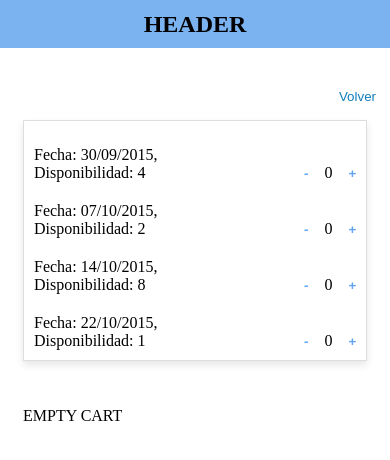
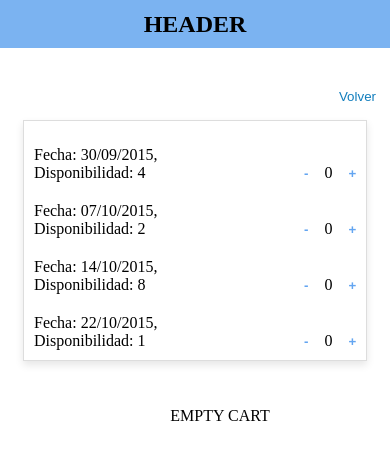
Before and after one commit to MiguelGonzalezAlvarez/Web-Seat-Reservations-App-Angular, an Angular app: page /reservations/catalog in a window 390 px wide. Both pictures are taken after a click on the element "Joan Manuel Serrat". Shown: the top 460 px of the page. Built offline with nearby package versions, Linux system fonts and the light colour scheme.

Commit message:
fix: add some alignments for mobile screen in session screen component

```diff
--- a/src/app/reservations/pages/session-screen/session-screen.component.html
+++ b/src/app/reservations/pages/session-screen/session-screen.component.html
@@ -2,7 +2,7 @@
     <!-- Back to Catalog Button -->
     <button class="back-button" (click)="navigateToCatalog()">Volver</button>
 
-    <div fxLayout="row" fxLayoutAlign="center start" fxFlex="1 1 auto" fxLayout.lt-md="column" fxFlex.lt-md="0 0 100%">
+    <div style="width: 100%" fxLayout="row" fxLayoutAlign="center start" fxLayoutAlign.lt-md="center center" fxFlex="0 0 100%" fxLayout.lt-md="column" fxFlex.lt-md="0 0 100%">
 
         <!-- Sessions Info List -->
         <div class="card" fxFlex="0 0 35%" fxFlex.lt-md="0 0 45%">
@@ -13,7 +13,7 @@
         </div>
 
         <!-- Shopping Cart -->
-        <app-shopping-cart fxFlex="0 0 40%" fxFlex.lt-md="0 0 45%" ngClass.lt-md="shopping-cart-alignment" [cart]="cart"
+        <app-shopping-cart fxFlex="0 0 40%" fxFlex.lt-md="0 0 45%" fxLayoutAlign.lt-md="center center" ngClass.lt-md="shopping-cart-alignment" [cart]="cart"
             (removeFromCart)="removeFromCart($event.session, $event.eventInfo)">
         </app-shopping-cart>
     </div>
--- a/src/app/reservations/pages/session-screen/session-screen.component.scss
+++ b/src/app/reservations/pages/session-screen/session-screen.component.scss
@@ -16,7 +16,9 @@
 
 .shopping-cart-alignment {
     margin: 15px;
-    width: 100%
+    width: 100%;
+    margin-left: 50px;
+    margin-right: 0px;
 }
 
 .back-button {
--- a/src/app/shared/components/shopping-cart/shopping-cart.component.html
+++ b/src/app/shared/components/shopping-cart/shopping-cart.component.html
@@ -1,4 +1,4 @@
-<div *ngIf="cart && cart.length > 0; else emptyCart">
+<div *ngIf="cart && cart.length > 0; else emptyCart" ngStyle.lt-md="width:100%">
     <div *ngFor="let cartEventInfo of cart">
 
         <h3>{{ cartEventInfo.event.title }}</h3>
```
